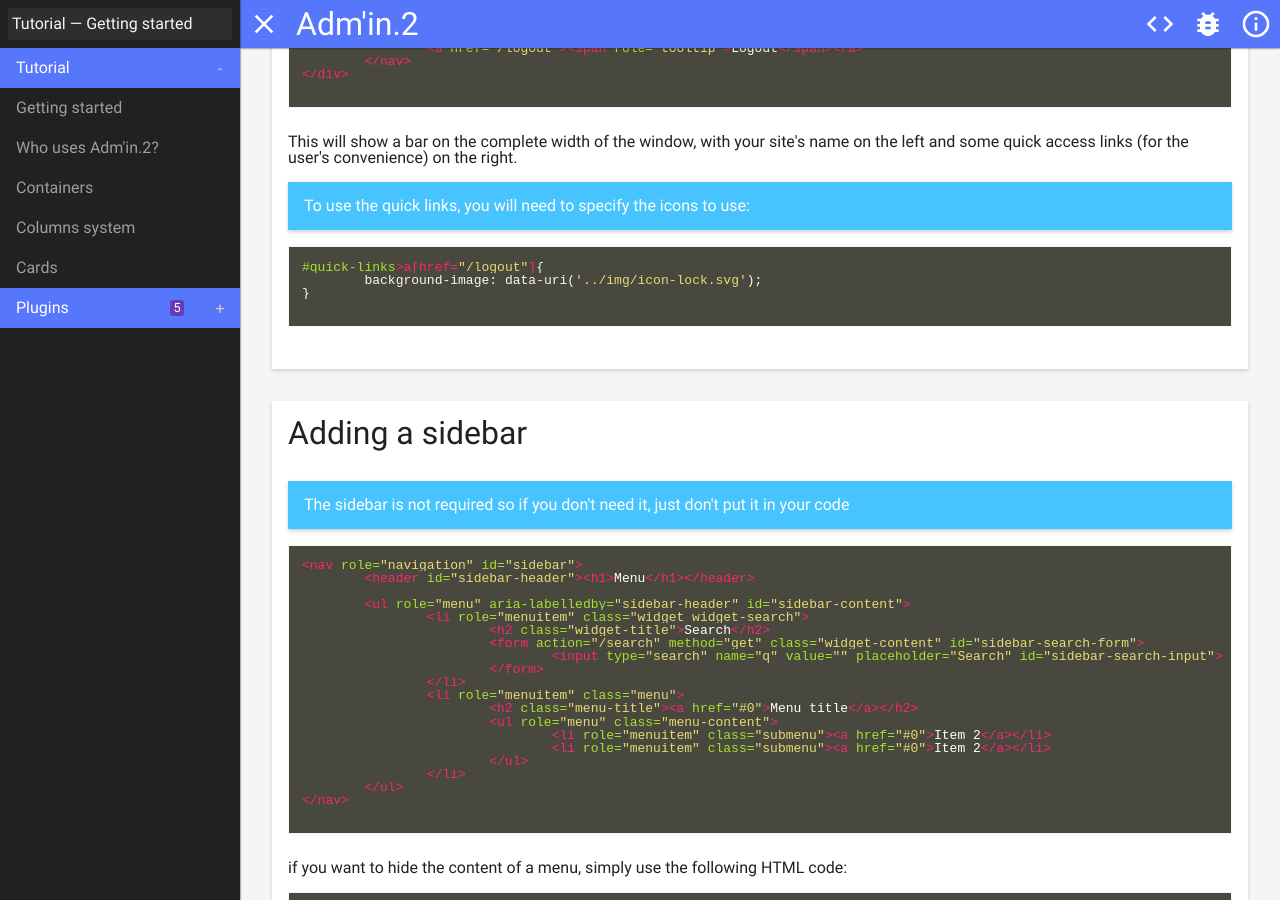
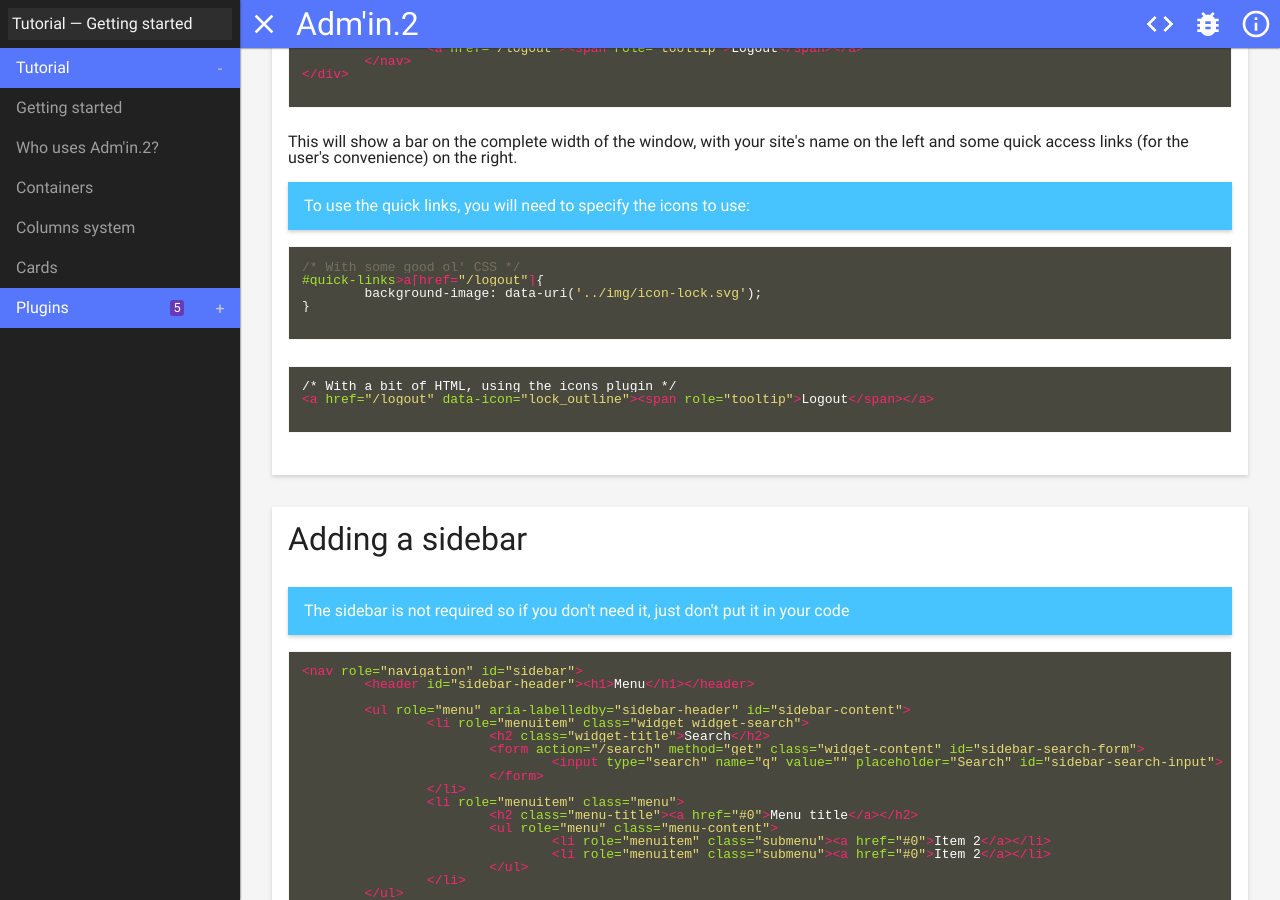
Before and after one commit to comin2/Adm-in.2, a Jekyll site: the page built from tutorial/getting-started.html, in a window 1280 px wide and 900 px high, scrolled down 910 px. Built offline with Jekyll 4.4.1, drawn with Linux system fonts in a browser that asks for light colours.

Commit message:
Update tutorial topbar quick link icon

```diff
--- a/tutorial/getting-started.html
+++ b/tutorial/getting-started.html
@@ -64,9 +64,15 @@ title: Tutorial — Getting started
 			<p class="alert-info">To use the quick links, you will need to specify the icons to use:</p>
 
 			{% highlight css %}
+/* With some good ol' CSS */
 #quick-links>a[href="/logout"]{
 	background-image: data-uri('../img/icon-lock.svg');
 }
+			{% endhighlight %}
+
+			{% highlight html %}
+/* With a bit of HTML, using the icons plugin */
+<a href="/logout" data-icon="lock_outline"><span role="tooltip">Logout</span></a>
 			{% endhighlight %}
 		</div>
 	</section>
```
